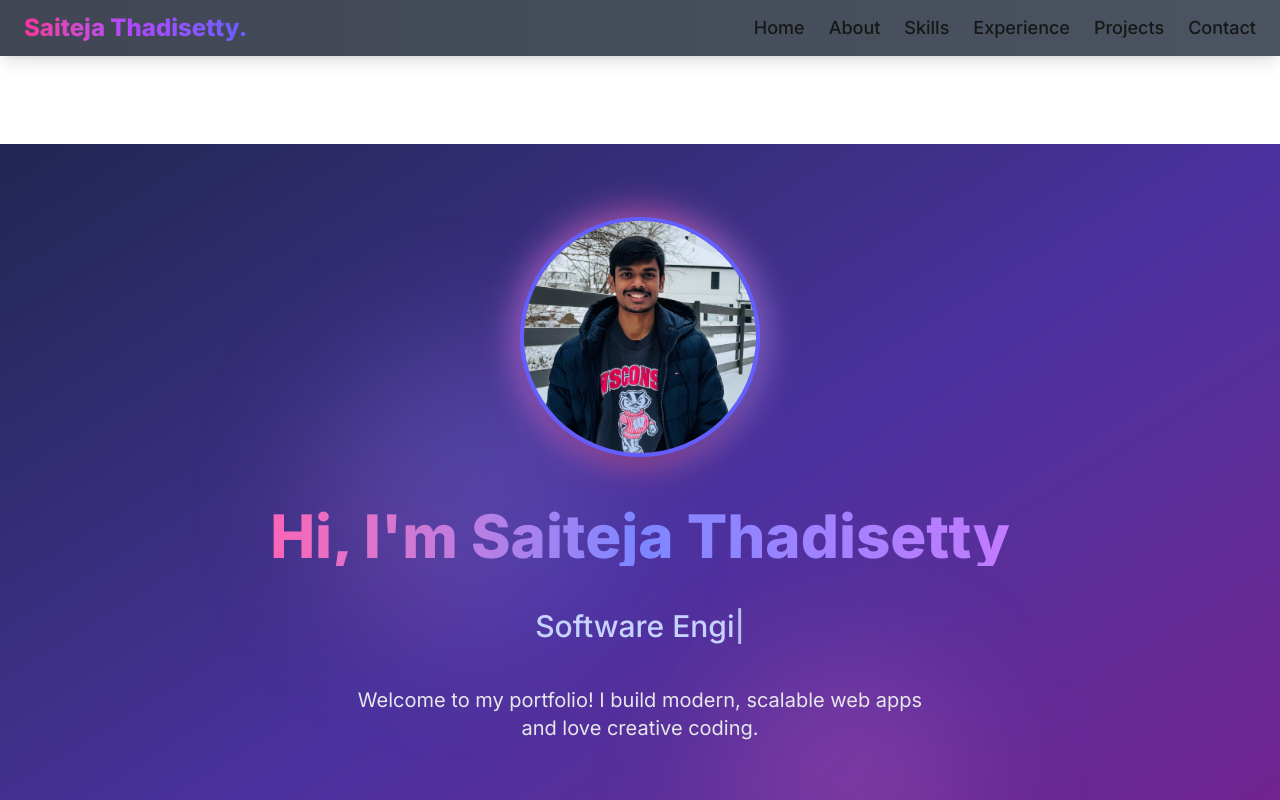
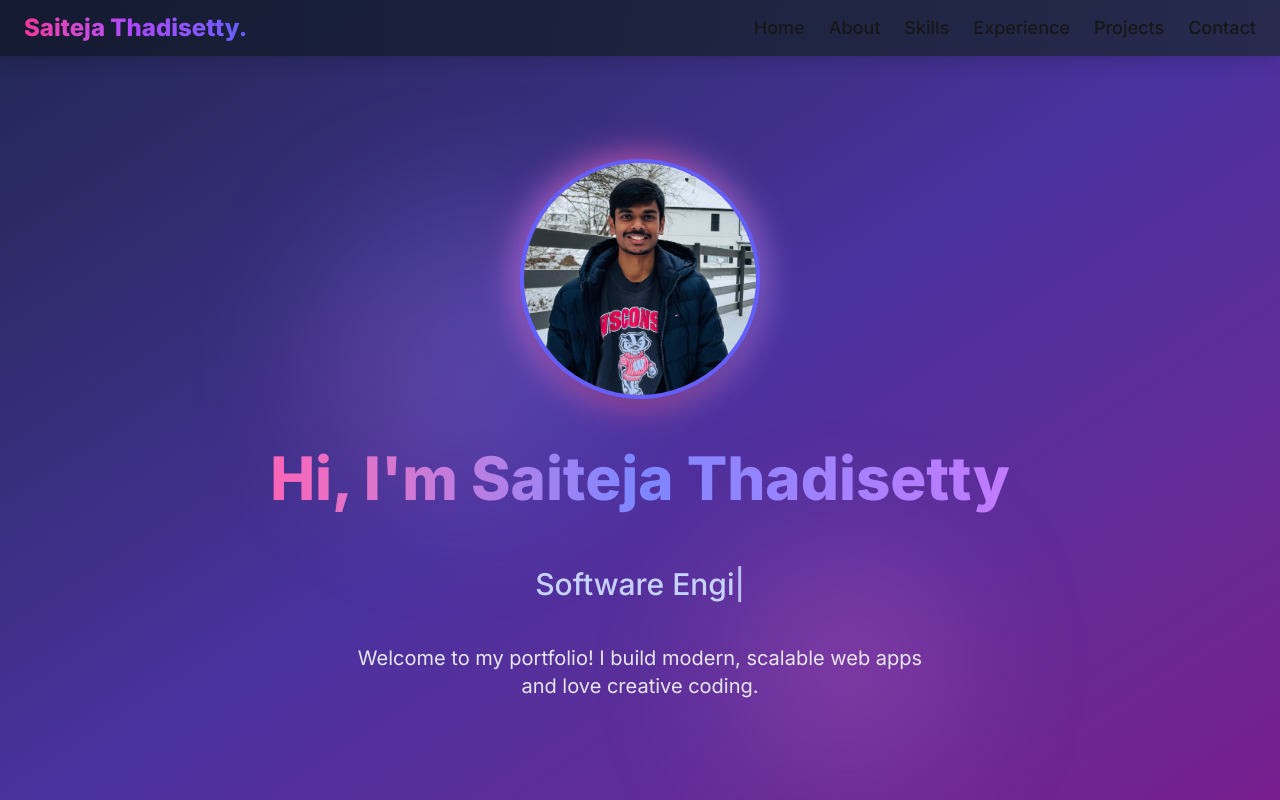
Before and after one commit to SaitejaThadisetty/SaitejaThadisettyPortfolio, a Next.js app: page / in a window 1280 px wide. Shown: the top 800 px of the page. Built offline with nearby package versions, Linux system fonts and the light colour scheme.

Commit message:
Changed navbar and margin

```diff
--- a/src/app/page.tsx
+++ b/src/app/page.tsx
@@ -2,13 +2,13 @@ import { HomeSection, AboutSection, SkillsSection, ExperienceSection, ProjectsSe
 
 export default function Home() {
   return (
-    <main className="pt-20">
-      <div className="py-12 md:py-16"><HomeSection /></div>
+    <main>
+      <div className="pt-0 pb-12 md:pt-0 pb-16"><HomeSection /></div>
       <div className="py-12 md:py-16"><AboutSection /></div>
       <div className="py-12 md:py-16"><SkillsSection /></div>
       <div className="py-12 md:py-16"><ExperienceSection /></div>
       <div className="py-12 md:py-16"><ProjectsSection /></div>
-      <div className="py-12 md:py-16"><ContactSection /></div>
+      <div className="pt-12 md:pt-16"><ContactSection /></div>
     </main>
   );
 }
--- a/src/sections/AboutSection.tsx
+++ b/src/sections/AboutSection.tsx
@@ -3,7 +3,7 @@ import React from 'react';
 import { motion } from 'framer-motion';
 
 const AboutSection: React.FC = () => (
-  <section id="about" className="min-h-[60vh] flex items-center justify-center bg-gray-900 text-white px-4 md:px-8">
+  <section id="about" className="min-h-[60vh] flex items-center justify-center bg-gray-900 text-white px-4 md:px-8" >
     <motion.div
       initial={{ opacity: 0, y: 40 }}
       whileInView={{ opacity: 1, y: 0 }}
--- a/src/sections/HomeSection.tsx
+++ b/src/sections/HomeSection.tsx
@@ -39,7 +39,7 @@ const HomeSection: React.FC = () => {
   }, [displayed, typing, deleting, roleIndex]);
 
   return (
-    <section id="home" className="min-h-screen flex items-center justify-center bg-gradient-to-br from-gray-900 via-indigo-900 to-purple-900 relative overflow-hidden pb-24 md:pb-32">
+    <section id="home" className="min-h-screen flex items-center justify-center bg-gradient-to-br from-gray-900 via-indigo-900 to-purple-900 relative overflow-hidden pb-24 md:pb-32 pt-40">
       <div className="absolute inset-0 pointer-events-none">
         <div className="w-full h-full bg-gradient-to-br from-indigo-500/20 via-purple-500/20 to-pink-500/20 animate-gradient-move" />
         <div className="absolute top-1/4 left-1/4 w-72 h-72 bg-gradient-to-tr from-pink-400/30 via-indigo-400/20 to-purple-400/30 rounded-full blur-3xl animate-pulse-slow" />
@@ -75,7 +75,7 @@ const HomeSection: React.FC = () => {
           initial={{ opacity: 0, y: 30 }}
           animate={{ opacity: 1, y: 0 }}
           transition={{ duration: 1, delay: 0.5 }}
-          className="text-4xl md:text-6xl font-extrabold bg-gradient-to-r from-pink-400 via-indigo-400 to-purple-400 bg-clip-text text-transparent mb-2"
+          className="text-4xl md:text-6xl font-extrabold bg-gradient-to-r from-pink-400 via-indigo-400 to-purple-400 bg-clip-text text-transparent mb-2 pb-4"
         >
           Hi, I'm Saiteja Thadisetty
         </motion.h1>
```
